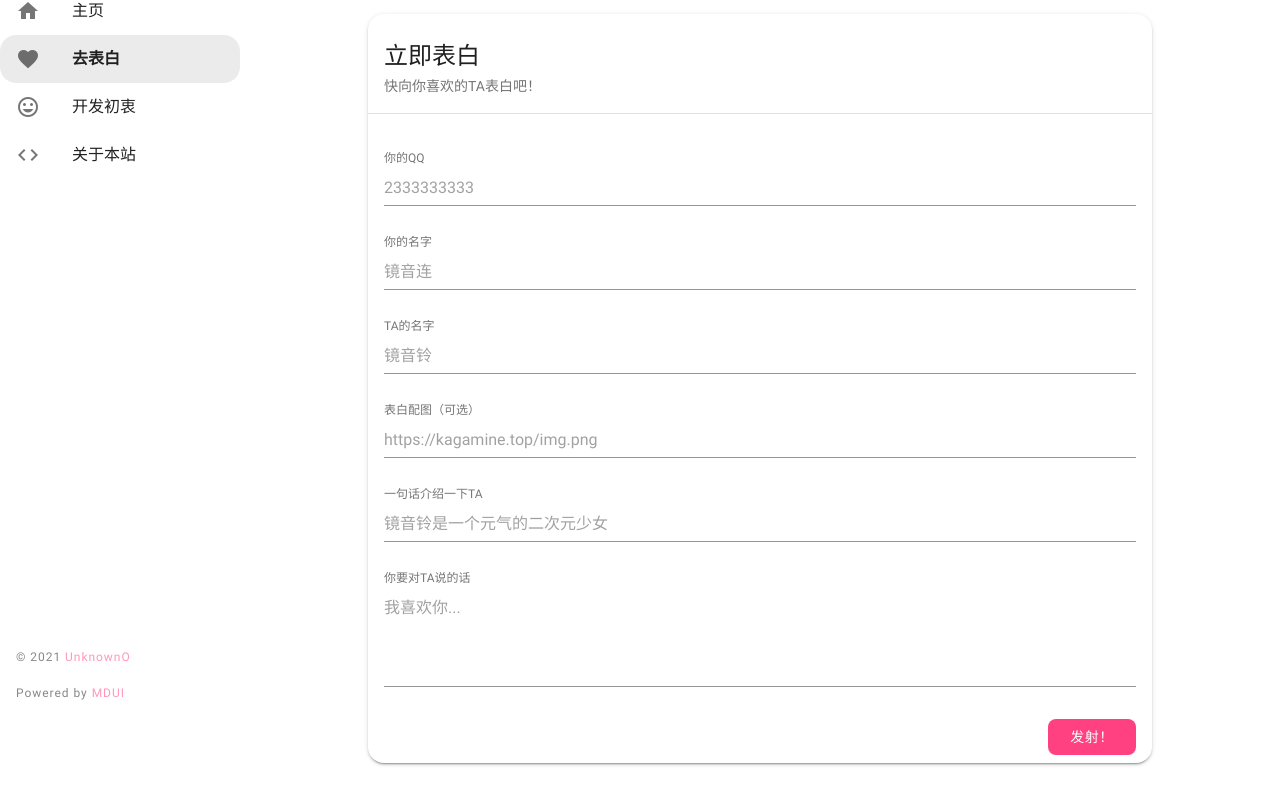
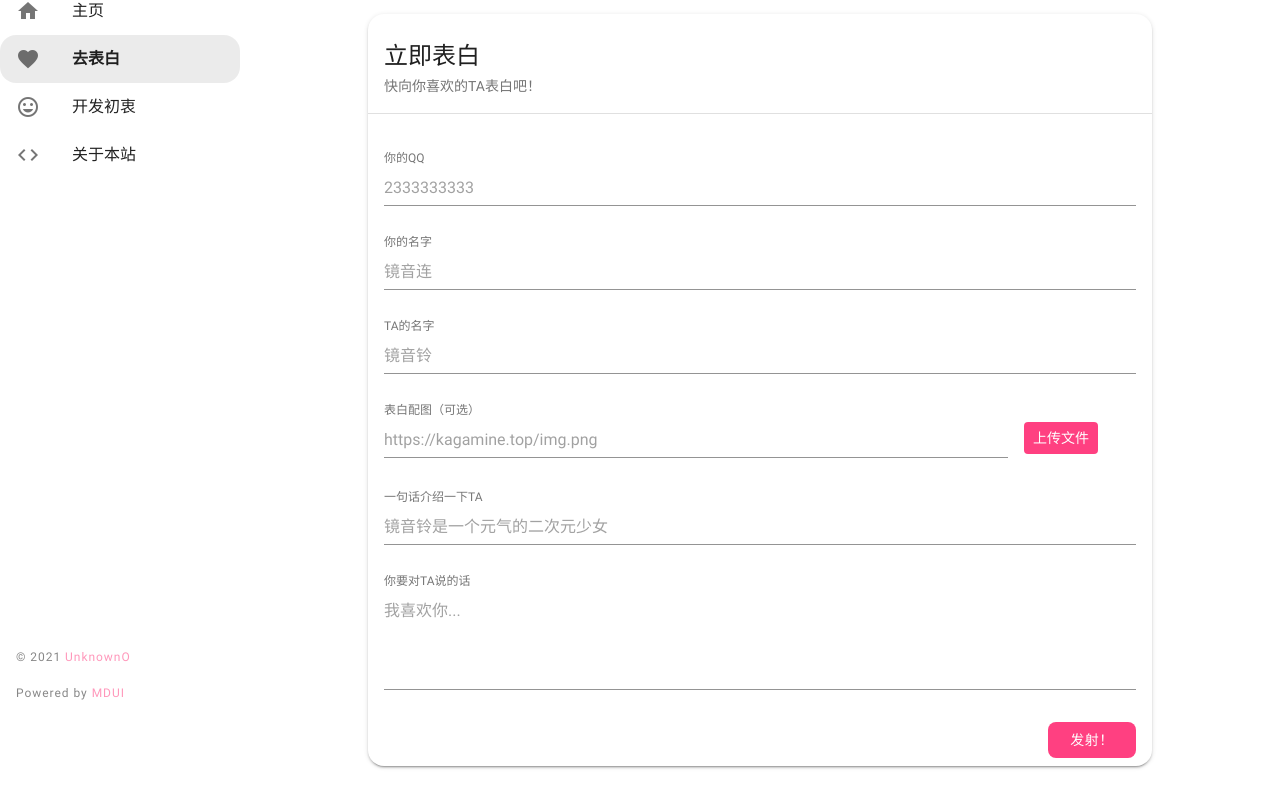
Before and after one commit to unknown-o/loveway-php, a PHP site: page /?page=submit in a window 1280 px wide. Shown: the part 85-891 px from the top of the page. Before the commit the page ends 851 px from the top, so only its background shows below. Run offline with PHP 8.4, Linux system fonts and the light colour scheme; data comes from the database, SQL or seed files in the repository; data that the repository does not hold is empty; some libraries are stand-ins or nearby versions.

Commit message:
新增文件上传按钮

```diff
--- a/config.php
+++ b/config.php
@@ -17,6 +17,8 @@ $ADMIN_PASS="kagamine1234";
 $REWRITE=false;
 //随便一个字符串
 $VERIFICATION_KEY="KAGAMINE YES!";
+//是否允许上传文件（可能存在安全风险！
+$UPLOAD_IMAGE=true;
 //单页允许加载的最多表白数
 $PAGEMAX=10;
 /*
--- a/pages/submit.php
+++ b/pages/submit.php
@@ -25,7 +25,24 @@ if ($templateMode) {
         </div>
         <div class="mdui-textfield">
             <label class="mdui-textfield-label">表白配图（可选）</label>
-            <textarea id="image" class="mdui-textfield-input" placeholder="https://kagamine.top/img.png"></textarea>
+            <?php
+            if ($UPLOAD_IMAGE) {
+            ?>
+                <div class="mdui-row">
+                    <div class="mdui-col-md-10 mdui-col-sm-10 mdui-col-xs-7">
+                        <textarea id="image" class="mdui-textfield-input" placeholder="https://kagamine.top/img.png"></textarea>
+                    </div>
+                    <div class="mdui-col-md-2 mdui-col-sm-2 mdui-col-xs-5">
+                        <a href="javascript:;" id="upload" class="mdui-color-theme-accent a-upload mr10"><input type="file" name="" id="">上传文件</a>
+                    </div>
+                </div>
+            <?php
+            } else {
+            ?>
+                <textarea id="image" class="mdui-textfield-input" placeholder="https://kagamine.top/img.png"></textarea>
+            <?php
+            }
+            ?>
         </div>
         <div class="mdui-textfield">
             <label class="mdui-textfield-label">一句话介绍一下TA</label>
--- a/static/css/main.css
+++ b/static/css/main.css
@@ -16,7 +16,7 @@ a {
     position: relative;
     cursor: pointer;
     color: #fff;
-    border-radius: 8px;
+    border-radius: 4px;
     overflow: hidden;
     display: inline-block;
     *display: inline;
```
